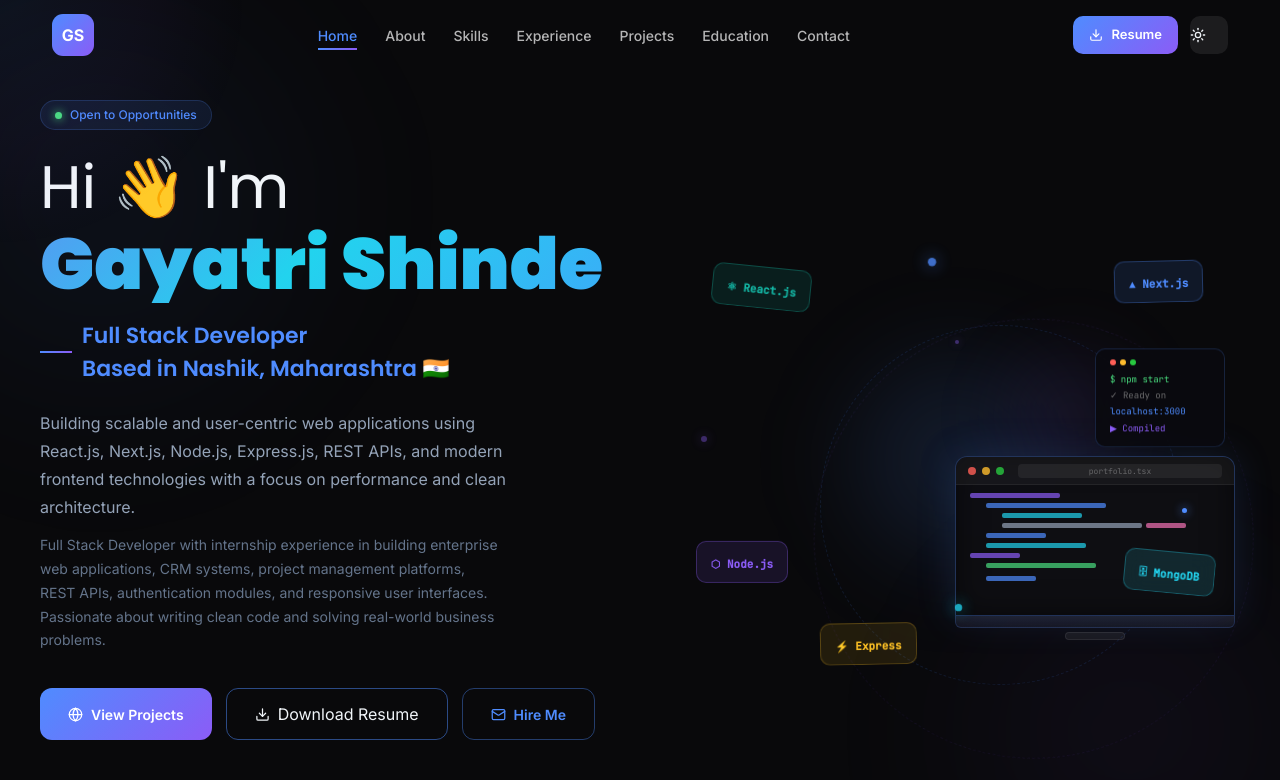
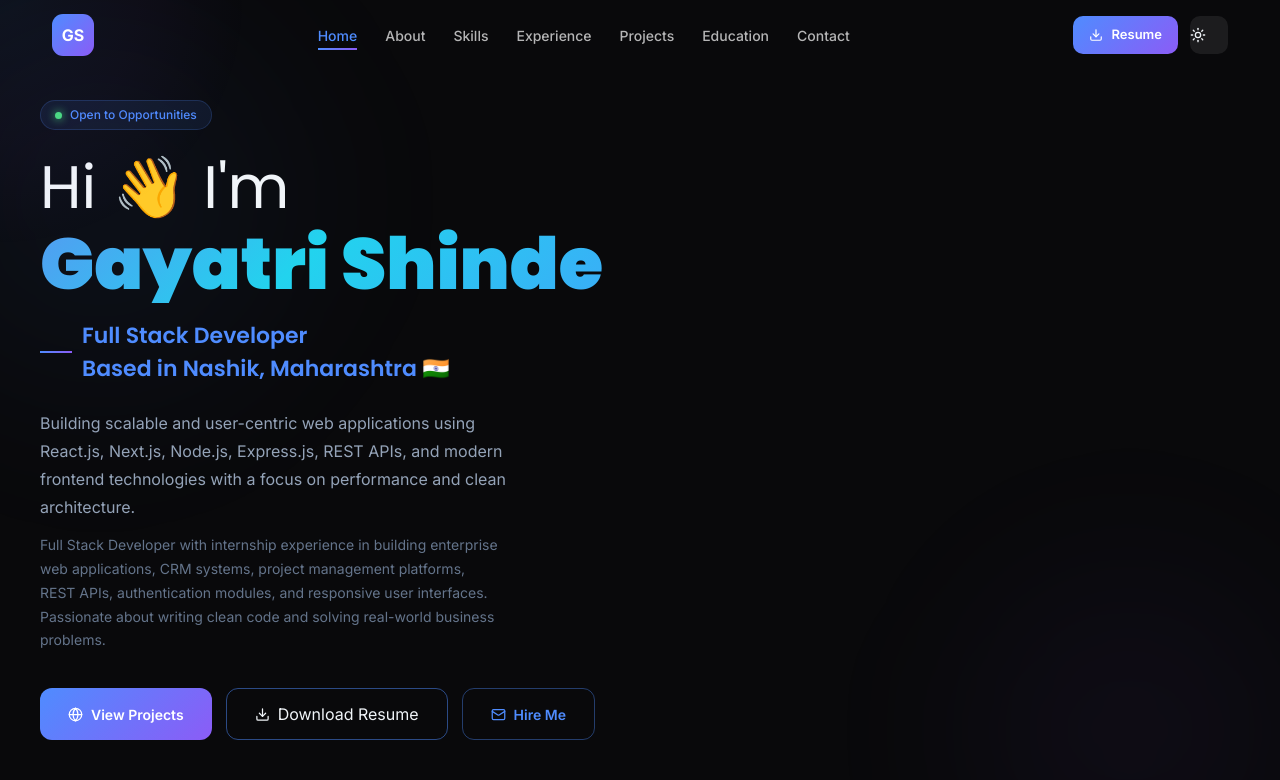
Before and after one commit to gayatrissss/my-portfolio, a React (Vite) app: page / in a window 1280 px wide. Shown: the top 780 px of the page. Built offline with nearby package versions, Linux system fonts and the light colour scheme.

Commit message:
four commit

```diff
--- a/src/app/App.tsx
+++ b/src/app/App.tsx
@@ -865,9 +865,13 @@ function HeroSection({ isDark }: { isDark: boolean }) {
           </div>
 
           {/* Right: illustration */}
-          <div style={{ display: "flex", justifyContent: "center", animation: "slideUp .9s ease .15s both" }}>
-            <HeroIllustration />
-          </div>
+         <div
+  style={{
+    display: "none"
+  }}
+>
+  <HeroIllustration />
+</div>
         </div>
       </div>
 
```
